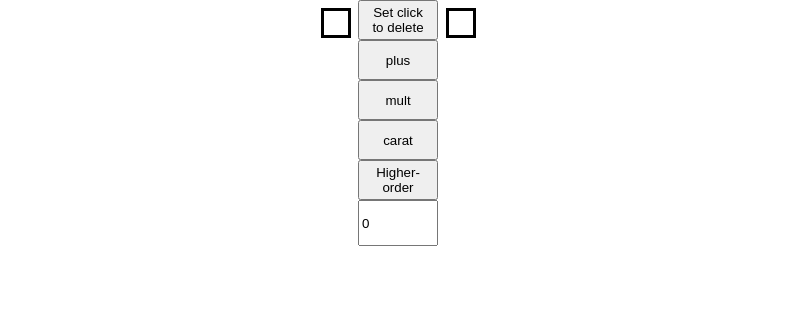
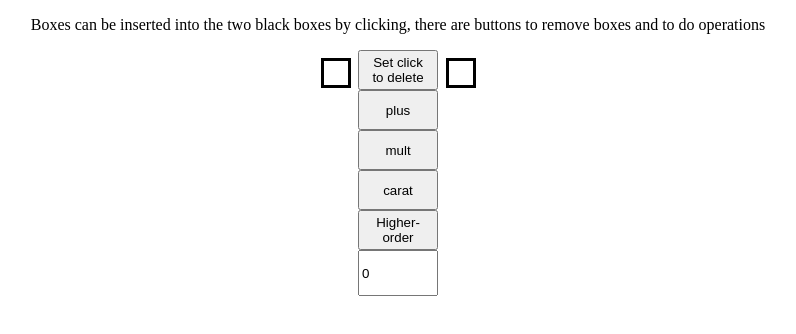
Before and after one commit to AndarManik/BoxArithmetic, a plain HTML site: page index.html in a window 1280 px wide. Shown: the whole page, without its empty margins (242-1038 px from the left). Drawn offline with Linux system fonts and the light colour scheme.

Commit message:
added instructions

```diff
--- a/index.html
+++ b/index.html
@@ -7,6 +7,7 @@
     <link rel="stylesheet" href="styles.css" />
   </head>
   <body>
+    <p>Boxes can be inserted into the two black boxes by clicking, there are buttons to remove boxes and to do operations</p>
     <div id="square-container-left">
       <div class="square"></div>
     </div>
--- a/styles.css
+++ b/styles.css
@@ -9,11 +9,15 @@ body {
 #square-container-left {
   position: absolute;
   right: calc(50% + 40px);
+  top: 50px;
+
 }
 
 #square-container-right {
   position: absolute;
   left: calc(50% + 40px);
+  top: 50px;
+
 }
 
 #output {
@@ -23,6 +27,9 @@ body {
 }
 
 #buttons {
+    top: 50px;
+    position: absolute;
+    left: calc(50% - 40px);
   display: flex;
   flex-direction: column;
 }
```
